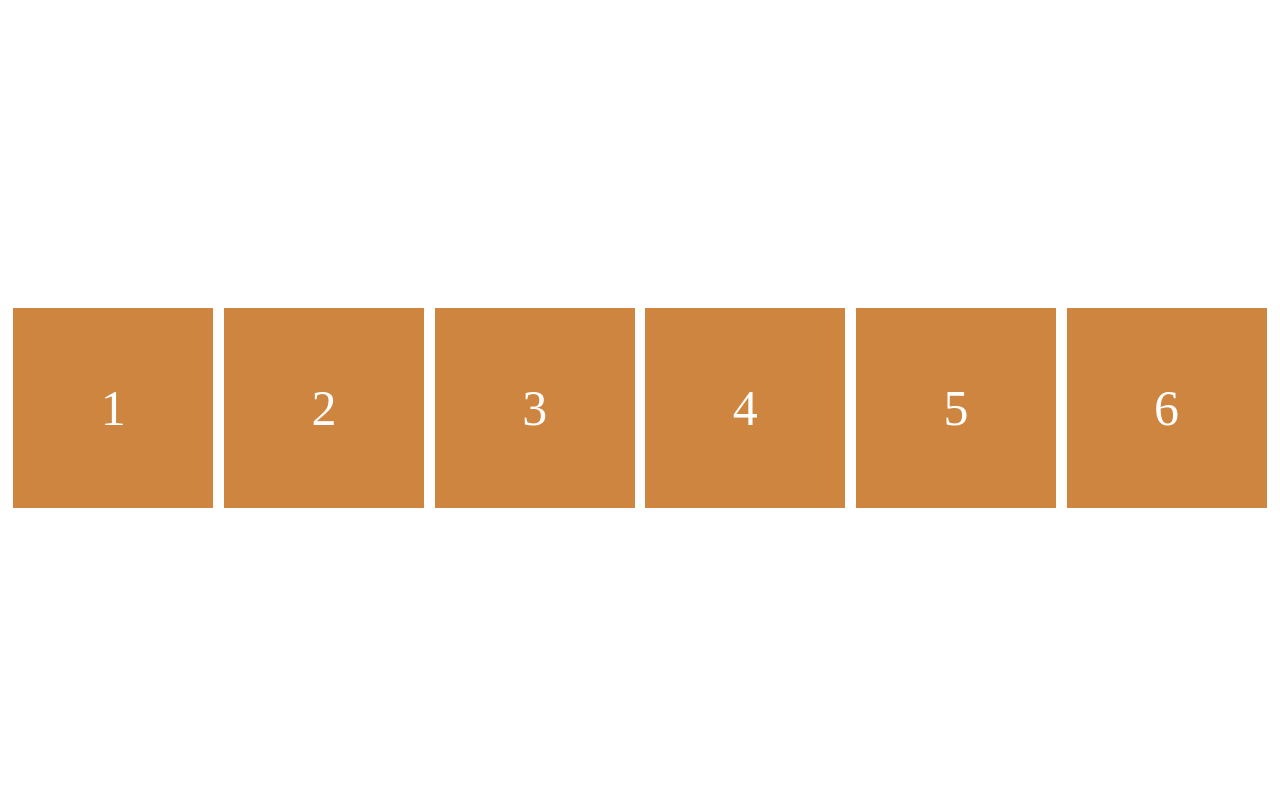
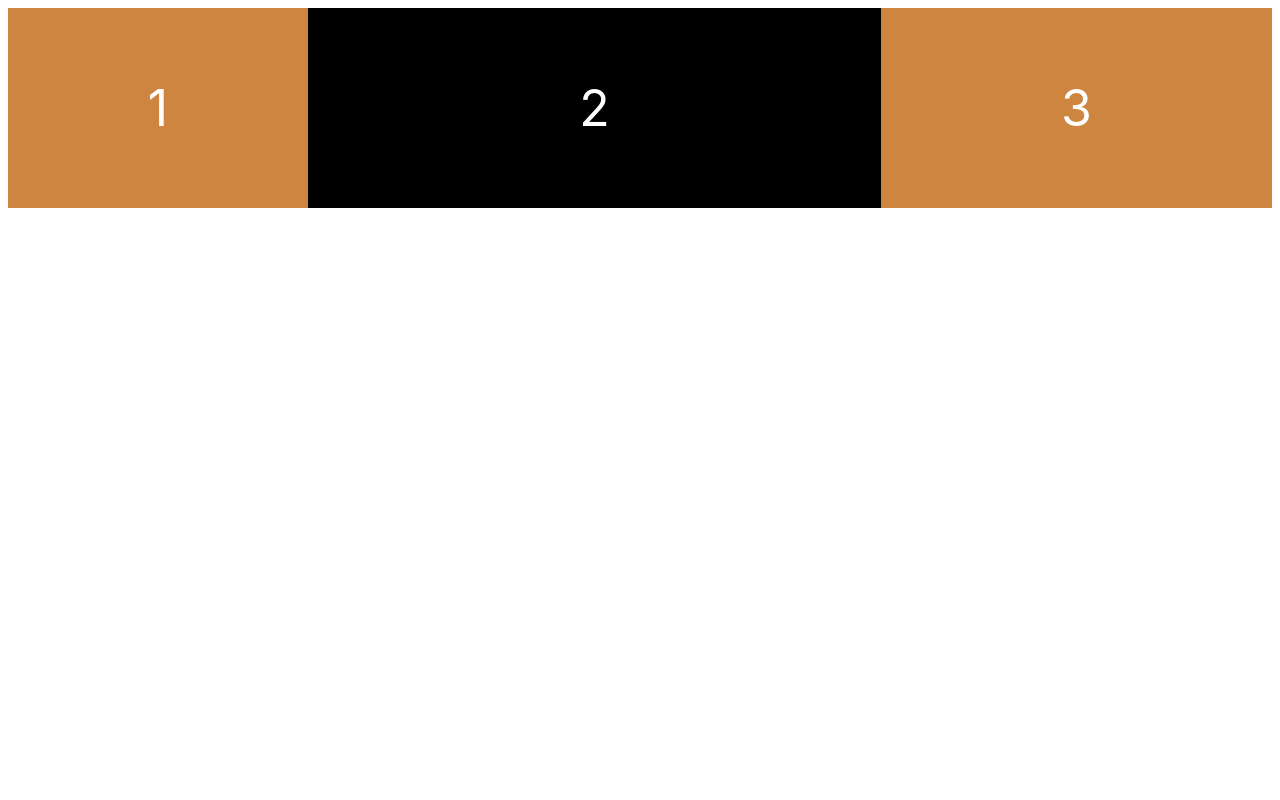
Before and after one commit to easycoders-academy/scss-masterclass, a plain HTML site: page index.html in a window 1280 px wide. Shown: the top 800 px of the page. Drawn offline with Linux system fonts and the light colour scheme.

Commit message:
1.6 flex-grow, flex-shrink

```diff
--- a/index.html
+++ b/index.html
@@ -11,10 +11,6 @@
         <div class="child">1</div>
         <div class="child">2</div>
         <div class="child">3</div>
-        <div class="child">4</div>
-        <div class="child">5</div>
-        <div class="child">6</div>
-        <div class="child">7</div>
     </div>
 </body>
 </html>
--- a/styles.css
+++ b/styles.css
@@ -1,15 +1,18 @@
+body {
+    font-family: -apple-system, BlinkMacSystemFont, 'Segoe UI', Roboto, Oxygen, Ubuntu, Cantarell, 'Open Sans', 'Helvetica Neue', sans-serif;
+}
+
 .parent{
     display: flex;
     /* Главная ось */
-    justify-content: space-around;
+    justify-content: space-between;
     align-content: space-around;
-    flex-wrap: wrap;
-    height: 200vh;
+    height: 100vh;
 }
 
 .child {
     background: peru;
-    width: 200px;
+    width: 300px;
     height: 200px;
     color: white;
     font-size: 50px;
@@ -17,3 +20,12 @@
     justify-content: center;
     align-items: center;
 }
+
+.child:nth-child(2){
+    background-color: black;
+    flex-grow: 3;
+}
+
+.child:nth-child(3){
+    flex-grow: 1;
+}
```
